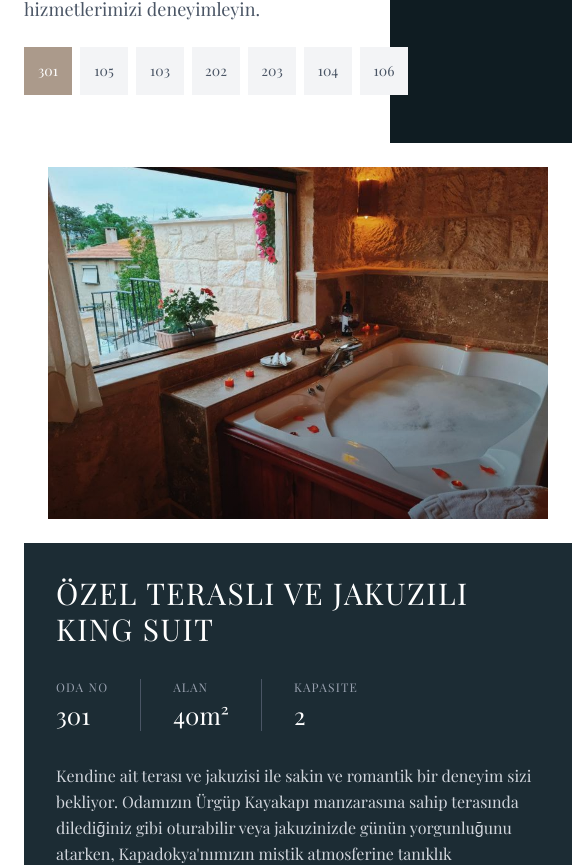
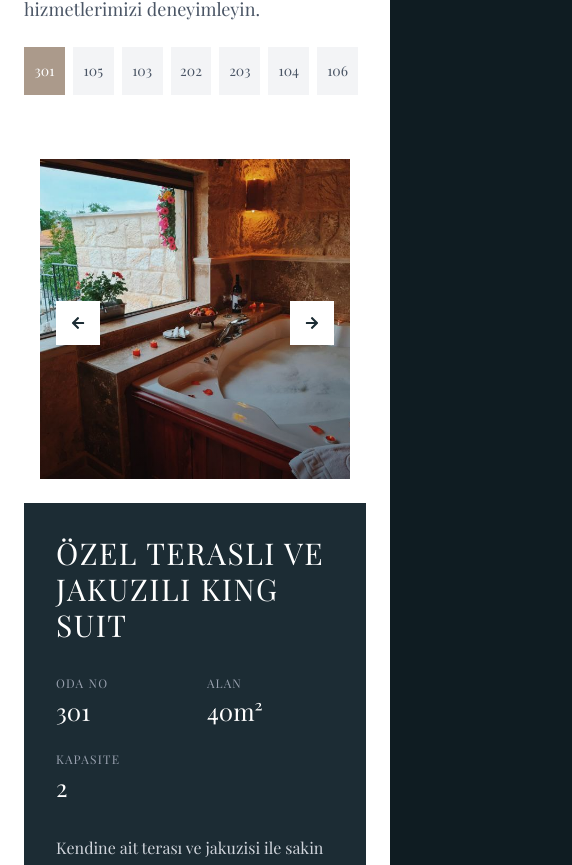
Before and after one commit to bhdrYildiz/hotelWebSite, a Next.js app: page / in a window 390 px wide. Shown: the part 2350-3215 px from the top of the page, 572 px wide, since content can reach past the window. Built offline with nearby package versions, Linux system fonts and the light colour scheme.

Commit message:
last added.

```diff
--- a/app/about/page.tsx
+++ b/app/about/page.tsx
@@ -28,7 +28,6 @@ const AboutPage = () => {
                         { label: 'HAKKIMIZDA' },
                     ]}
                 />
-
                 <section className="bg-white">
                     <motion.div
                         className="max-w-[1400px] mx-auto px-6 py-20 grid grid-cols-1 md:grid-cols-2 gap-12 items-center"
@@ -54,7 +53,13 @@ const AboutPage = () => {
                             </motion.div>
                             <motion.div
                                 variants={fadeUp}
-                                className="absolute -bottom-24 left-4 md:left-24 h-[280px] w-[280px] md:h-[320px] md:w-[320px] overflow-hidden border-4 border-white shadow-xl bg-white"
+                                className="
+    relative mt-6
+    md:absolute md:mt-0 md:-bottom-24 md:left-12
+    h-[240px] w-full max-w-[280px]
+    md:h-[320px] md:w-[320px]
+    overflow-hidden border-4 border-white shadow-xl bg-white
+  "
                                 whileHover={{ scale: 1.03, y: -6 }}
                                 transition={{ duration: 0.3 }}
                             >
@@ -63,7 +68,7 @@ const AboutPage = () => {
                                     alt="Yıldız Otel - Detay"
                                     fill
                                     sizes="(max-width: 768px) 60vw, 260px"
-                                    className="object-cover"
+                                    className="object-cover max-w-[280px] mx-auto md:mx-0"
                                 />
                             </motion.div>
                         </div>
--- a/app/components/AboutSection.tsx
+++ b/app/components/AboutSection.tsx
@@ -49,7 +49,7 @@ const AboutSection = () => {
                             whileInView={{ opacity: 1, y: 0 }}
                             transition={{ duration: 0.8, delay: 0.4 }}
                             viewport={{ once: true }}
-                            className="absolute -bottom-4 -left-8 w-52 h-48 lg:w-80 lg:h-56 z-20 overflow-hidden group shadow-2xl"
+                            className="absolute -bottom-4 left-4 sm:left-6 lg:-left-8 w-52 h-48 lg:w-80 lg:h-56 z-20 overflow-hidden group shadow-2xl"
                         >
                             <Image
                                 src="/images/otelBahce/resim4.jpg"
--- a/app/components/Footer.tsx
+++ b/app/components/Footer.tsx
@@ -14,7 +14,6 @@ export default function Footer() {
     return (
         <>
             <div aria-hidden className="h-[520px] md:h-[420px]" />
-
             <footer
                 className="fixed bottom-0 left-0 w-full z-0 text-white font-cormorant"
                 style={{ height: "520px" }}
--- a/app/components/RoomsSection.tsx
+++ b/app/components/RoomsSection.tsx
@@ -17,7 +17,7 @@ const RoomsSection = () => {
     const [swiperInstance] = useState<SwiperType | null>(null);
 
     return (
-        <section className="relative bg-white py-20 font-cormorant" id="rooms">
+        <section className="relative bg-white py-20 font-cormorant overflow-x-hidden" id="rooms">
             <div className="max-w-[1400px] mx-auto px-6 lg:px-12">
                 <motion.div
                     initial={{ opacity: 0, y: 30 }}
@@ -41,7 +41,7 @@ const RoomsSection = () => {
                             <span className="text-sm text-gray-500 mr-2 hidden lg:block">
                                 Odalarımız ({rooms.length} oda)
                             </span>
-                            <div className="flex gap-2">
+                            <div className="flex gap-2 overflow-x-auto max-w-full pr-2 [-webkit-overflow-scrolling:touch]">
                                 {rooms.slice(0, 7).map((room, index) => (
                                     <button
                                         key={room.id}
@@ -71,34 +71,35 @@ const RoomsSection = () => {
                     className="grid lg:grid-cols-[1.3fr_1fr] gap-0 min-h-[600px]"
                 >
 
-                    <div className="bg-[#1c2c34] p-8 lg:p-16 flex flex-col justify-center order-2 lg:order-1 relative z-10">
+                    <div className="bg-[#1c2c34] p-8 lg:p-16 flex flex-col justify-center order-2 lg:order-1 relative z-10 overflow-hidden">
                         <motion.div
                             key={activeRoom}
                             initial={{ opacity: 0, x: -30 }}
                             animate={{ opacity: 1, x: 0 }}
                             transition={{ duration: 0.5 }}
+                            className="max-w-xl"
                         >
 
                             <h3 className="text-3xl lg:text-4xl font-light text-white mb-8 uppercase tracking-wider">
                                 {rooms[activeRoom].name}
                             </h3>
 
-
-                            <div className="flex gap-8 mb-8 text-white">
-                                <div>
+                            <div className="grid grid-cols-2 sm:grid-cols-3 gap-6 mb-8 text-white">
+                                <div className="min-w-0">
                                     <p className="text-xs text-gray-400 uppercase tracking-widest mb-1">Oda No</p>
                                     <p className="text-2xl font-light">{rooms[activeRoom].idName}</p>
                                 </div>
-                                <div className="border-l border-gray-600 pl-8">
+
+                                <div className="min-w-0 sm:border-l sm:border-gray-600 sm:pl-6">
                                     <p className="text-xs text-gray-400 uppercase tracking-widest mb-1">Alan</p>
                                     <p className="text-2xl font-light">{rooms[activeRoom].size}</p>
                                 </div>
-                                <div className="border-l border-gray-600 pl-8">
+
+                                <div className="min-w-0 sm:border-l sm:border-gray-600 sm:pl-6">
                                     <p className="text-xs text-gray-400 uppercase tracking-widest mb-1">Kapasite</p>
                                     <p className="text-2xl font-light">{rooms[activeRoom].capacity}</p>
                                 </div>
                             </div>
-
 
                             <p className="text-gray-300 leading-relaxed mb-8 text-base">
                                 {rooms[activeRoom].description}
@@ -147,7 +148,7 @@ const RoomsSection = () => {
                     </div>
 
 
-                    <div className="relative bg-white order-1 lg:order-2 min-h-[400px] lg:min-h-[600px] p-6 lg:p-12 flex items-center justify-center">
+                    <div className="relative bg-white order-1 lg:order-2 min-h-[360px] lg:min-h-[600px] p-4 sm:p-6 lg:p-12 flex items-center justify-center overflow-hidden">
                         <div className="relative w-full h-full flex items-center justify-center">
 
                             <div className="hidden lg:block absolute top-1/2 left-1/2 -translate-x-1/2 -translate-y-1/2 w-[calc(100%-3rem)] h-[calc(100%-3rem)] border-2 border-[#ab9a8b] z-0 pointer-events-none"></div>
@@ -160,11 +161,11 @@ const RoomsSection = () => {
                                         prevEl: '.room-image-nav-prev',
                                     }}
                                     modules={[Navigation]}
-                                    className="h-full"
+                                    className="w-full h-[320px] sm:h-[420px] lg:h-[450px]"
                                 >
 
                                     {rooms[activeRoom].images.map((image, imgIndex) => (
-                                        <SwiperSlide key={imgIndex}>
+                                        <SwiperSlide key={imgIndex} className="h-full">
                                             <div className="relative w-full h-full overflow-hidden">
                                                 <Image
                                                     src={image}
@@ -179,14 +180,18 @@ const RoomsSection = () => {
                                         </SwiperSlide>
                                     ))}
                                 </Swiper>
-
-
-                                <button className="room-image-nav-prev absolute left-4 top-1/2 -translate-y-1/2 z-20 w-11 h-11 bg-white hover:bg-[#ab9a8b] text-[#1c2c34] hover:text-white flex items-center justify-center transition-all duration-300 shadow-lg opacity-0 group-hover:opacity-100">
+                                <button className="room-image-nav-prev absolute left-4 top-1/2 -translate-y-1/2 z-20 w-11 h-11
+bg-white hover:bg-[#ab9a8b] text-[#1c2c34] hover:text-white flex items-center justify-center
+transition-all duration-300 shadow-lg opacity-100 lg:opacity-0 lg:group-hover:opacity-100">
                                     <FaArrowLeft size={14} />
                                 </button>
-                                <button className="room-image-nav-next absolute right-4 top-1/2 -translate-y-1/2 z-20 w-11 h-11 bg-white hover:bg-[#ab9a8b] text-[#1c2c34] hover:text-white flex items-center justify-center transition-all duration-300 shadow-lg opacity-0 group-hover:opacity-100">
+
+                                <button className="room-image-nav-next absolute right-4 top-1/2 -translate-y-1/2 z-20 w-11 h-11
+bg-white hover:bg-[#ab9a8b] text-[#1c2c34] hover:text-white flex items-center justify-center
+transition-all duration-300 shadow-lg opacity-100 lg:opacity-0 lg:group-hover:opacity-100">
                                     <FaArrowRight size={14} />
                                 </button>
+
                             </div>
                         </div>
                     </div>
--- a/app/gallery/page.tsx
+++ b/app/gallery/page.tsx
@@ -68,9 +68,13 @@ export default function Gallery() {
                         {galleryImages.map((image, index) => (
                             <div
                                 key={index}
-                                className={`group cursor-pointer relative overflow-hidden ${image.span ?? ''}`}
-                                style={image.area ? { gridArea: image.area } : undefined}
-                                onClick={() => setSelectedIndex(index)}
+                                className={`group cursor-pointer relative overflow-hidden ${image.span ?? ''} ${image.area ? 'md:[grid-area:var(--ga)]' : ''}`}
+                                style={image.area ? ({ ['--ga' as any]: image.area } as React.CSSProperties) : undefined}
+                                onClick={() => {
+                                    if (typeof window !== 'undefined' && window.innerWidth >= 768) {
+                                        setSelectedIndex(index);
+                                    }
+                                }}
                             >
                                 <Image
                                     src={image.src}
--- a/app/layout.tsx
+++ b/app/layout.tsx
@@ -30,7 +30,7 @@ export default function RootLayout({
 }) {
   return (
     <html lang="en" className={playfairDisplay.variable}>
-      <body>
+      <body className="min-h-screen overflow-x-hidden">
         <Script
           src="https://www.googletagmanager.com/gtag/js?id=G-SFGQLN589J"
           strategy="afterInteractive"
--- a/app/page.tsx
+++ b/app/page.tsx
@@ -1,4 +1,3 @@
-// app/page.tsx
 
 export const generateMetadata = () => ({
   title: "Yıldız Otel Ürgüp | Kapadokya Taş Odalar",
--- a/tsconfig.json
+++ b/tsconfig.json
@@ -15,7 +15,7 @@
     "moduleResolution": "bundler",
     "resolveJsonModule": true,
     "isolatedModules": true,
-    "jsx": "react-jsx",
+    "jsx": "preserve",
     "incremental": true,
     "plugins": [
       {
```
Also changed, not shown: app/rooms/[roomId]/page.tsx (+45 -12 lines), app/rooms/page.tsx (+22 -11 lines).
